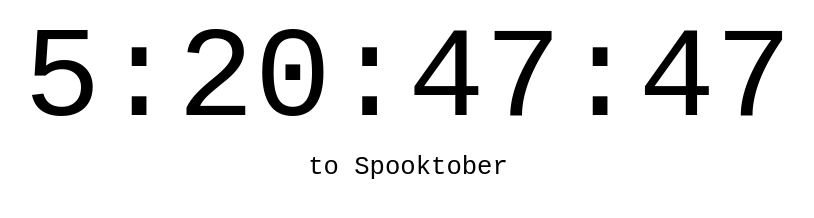
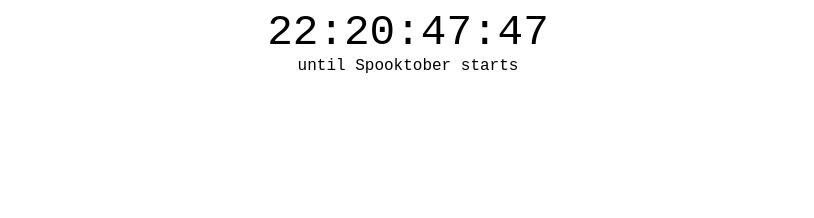
Before and after one commit to lz-usarin/lz-usarin.github.io, a plain HTML site: page notion/timer.html in a window 1280 px wide. Shown: the whole page, without its empty margins (232-1046 px from the left). Drawn offline with Linux system fonts and the light colour scheme; a web font is replaced by a local one.

Commit message:
Update timer.html

```diff
--- a/notion/timer.html
+++ b/notion/timer.html
@@ -12,12 +12,12 @@
         }
 
         #demo {
-            font-size: 10vw;
+            font-size: 32pt;
             font-family: 'Vina Sans', monospace;
         }
 
         #wowie {
-            font-size: 2vw;
+            font-size: 12pt;
             font-family: 'REM', monospace;
         }
     </style>
@@ -26,11 +26,11 @@
 <body>
 
     <p id="demo"></p>
-    <p id="wowie">to Spooktober</p>
+    <p id="wowie">until Spooktober starts</p>
 
     <script>
         // Set the date we're counting down to
-        var countDownDate = new Date("Aug 15, 2023 11:00:00").getTime();
+        var countDownDate = new Date("Sep 1, 2023 11:00:00").getTime();
 
         // Update the count down every 1 second
         var x = setInterval(function () {
```
